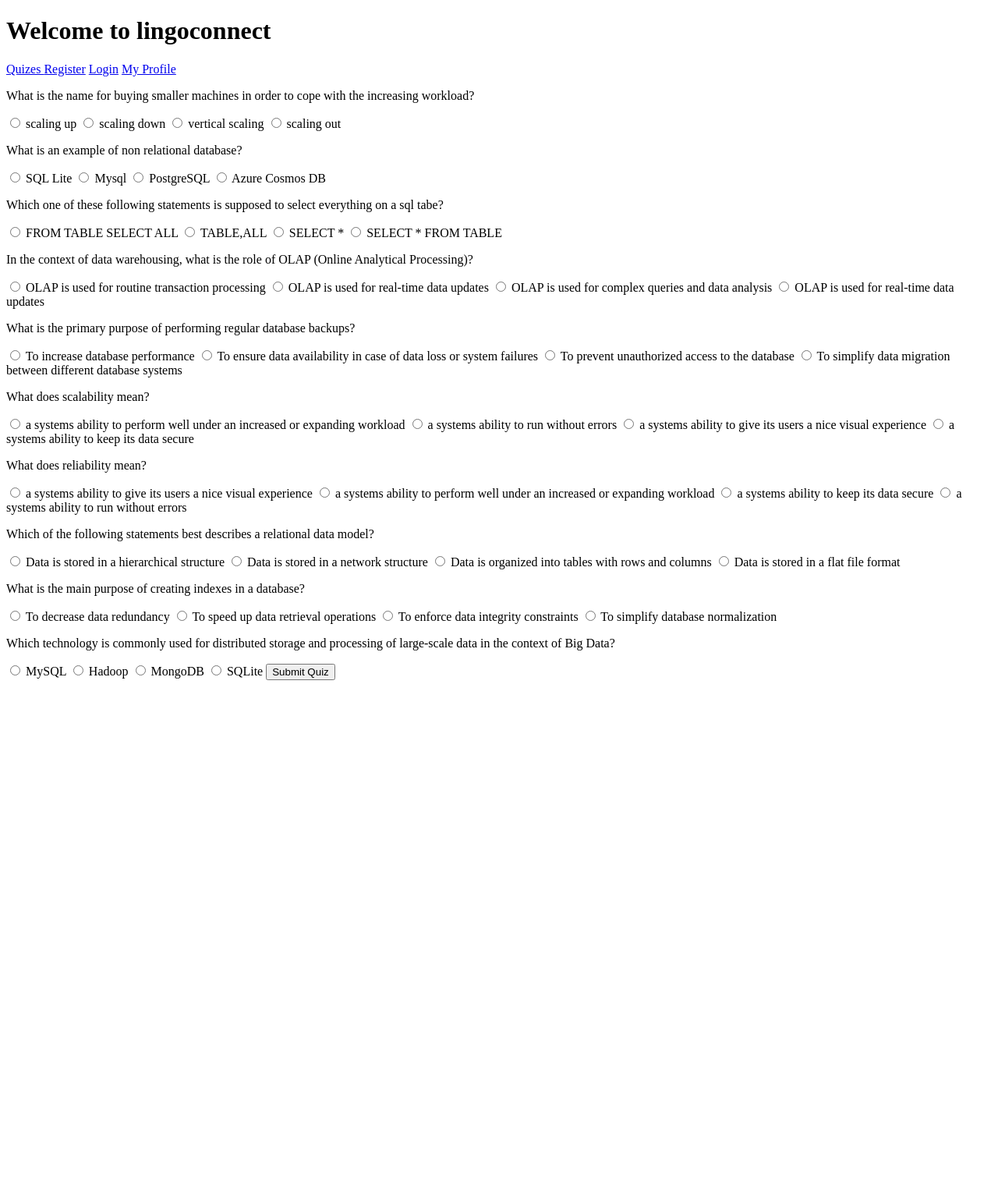
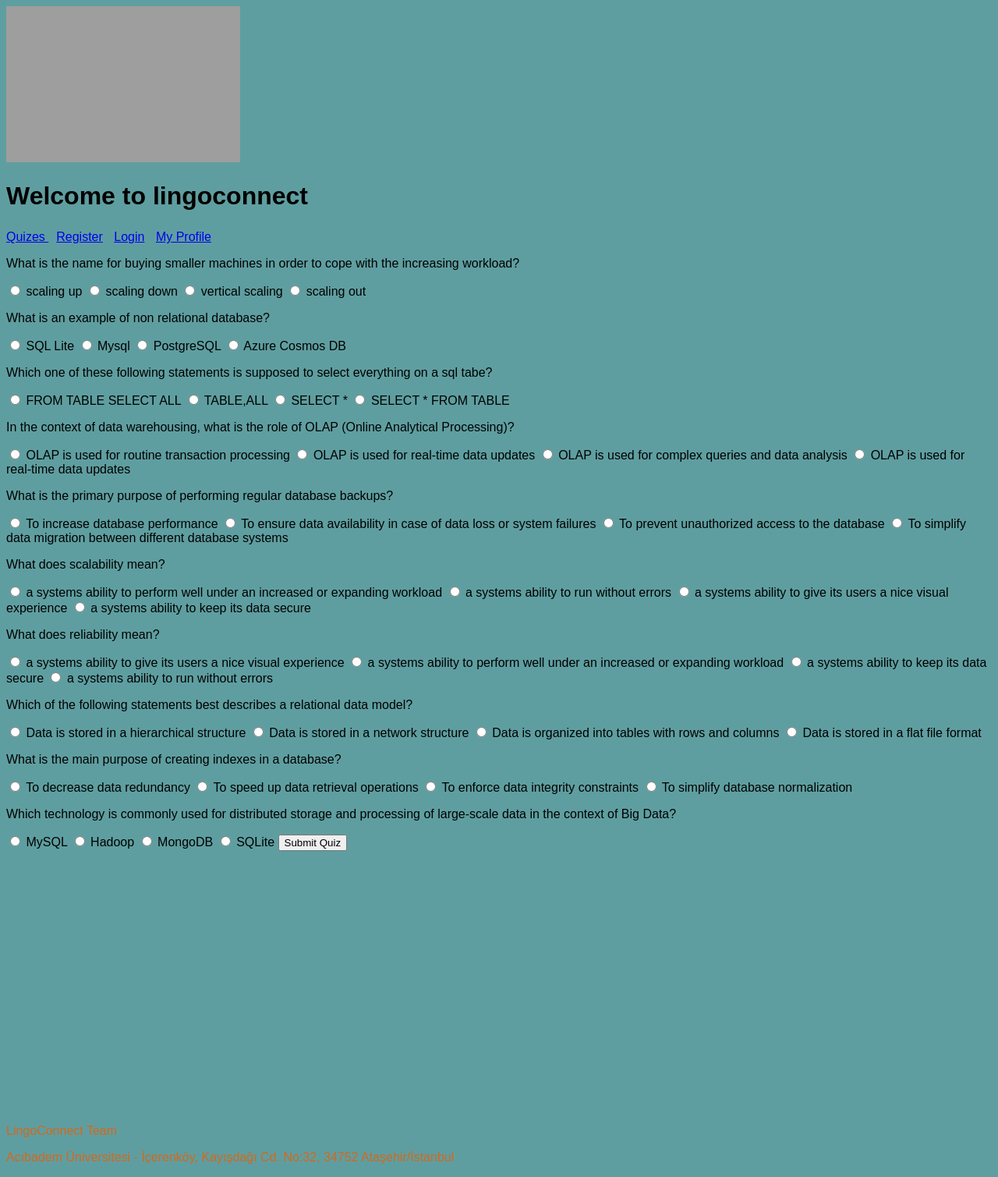
Before and after one commit to OsmanEgeKaraaslan/lingoconnectttt, a Django app: page /Quiz/3/ in a window 1280 px wide. Shown: the whole page at 78% size. Before the commit the page ends 872 px from the top, so only its background shows below. Run offline with Django 4.2, Linux system fonts and the light colour scheme; data comes from the database, SQL or seed files in the repository; both versions use the stored data as it was after the commit; grey boxes are pictures that could not be loaded.

Commit message:
newest version - css codes are added

```diff
--- a/lingoconnect/app/templates/Quiz.html
+++ b/lingoconnect/app/templates/Quiz.html
@@ -4,6 +4,19 @@
 <head>
     <meta charset="UTF-8">
     <title>{{quiz.name}}</title>
+    <style>
+        body {
+            background-color: cadetblue;
+            font-family: Arial, sans-serif;
+        }
+
+    </style>
+<!--           {% load static %}-->
+<!--    <img src="{% static 'logo.png' %}" alt="LingoConnect" width="300" height="200">-->
+</head>
+<body>
+
+
 </head>
 <body>
 
--- a/lingoconnect/app/templates/home.html
+++ b/lingoconnect/app/templates/home.html
@@ -3,13 +3,51 @@
 <head>
     <meta charset="UTF-8">
     <title>Lingoconnect</title>
+
+    <style>
+      body {
+          background-color: cornsilk
+      }
+      h1 {
+          margin-bottom: 25px
+      }
+     #link1 {
+         margin-right: 10px
+     }
+      #link2 {
+         margin-right: 10px
+     }
+      #link3 {
+         margin-right: 10px
+     }
+      #link4 {
+         margin-right: 10px
+     }
+      #link5 {
+         margin-right: 10px
+     }
+       footer {
+          color: chocolate;
+          margin-top: 350px;
+      }
+    </style>
+
+   {% load static %}
+    <img src="{% static 'logo.png' %}" alt="LingoConnect" width="300" height="200">
+
+
 </head>
 <body>
   <h1> Welcome to lingoconnect </h1>
-  <a href="{% url 'quizes' %}" > Quizes </a>
-  <a href="{% url 'register' %}">Register</a>
-  <a href="{% url 'login' %}">Login</a>
-  <a href="{% url 'profile' %}">My Profile</a>
-  {% block content %}{% endblock %}
+  <a href="{% url 'quizes' %}" id=link1> Quizes </a>
+  <a href="{% url 'register' %}" id=link2>Register</a>
+  <a href="{% url 'login' %}" id=link3>Login</a>
+  <a href="{% url 'profile' %}" id=link3>My Profile</a>
 </body>
+   {%block content%} {%endblock content%}
+  <footer>
+    <p id="footer1">LingoConnect Team</p>
+    <p id="footer2">Acıbadem Üniversitesi - İçerenköy, Kayışdağı Cd. No:32, 34752 Ataşehir/İstanbul</p>
+</footer>
+
 </html>
--- a/lingoconnect/app/urls.py
+++ b/lingoconnect/app/urls.py
@@ -3,7 +3,7 @@ from . import views
 from django.contrib.auth.views import LoginView
 urlpatterns = [
     path('',views.home,name="home"),
-    path("quizes/",views.Quizes,name="quizes"),
+    path("quizzes/",views.Quizes,name="quizes"),
     path("Quiz/<int:quiz_id>/",views.quiz,name="Quiz"),
     path('submit-quiz/<int:quiz_id>/',views.submit_quiz,name='submit_quiz'),
     path('register/', views.register, name='register'),
--- a/lingoconnect/lingoconnect/settings.py
+++ b/lingoconnect/lingoconnect/settings.py
@@ -122,3 +122,7 @@ STATIC_URL = 'static/'
 # https://docs.djangoproject.com/en/4.2/ref/settings/#default-auto-field
 
 DEFAULT_AUTO_FIELD = 'django.db.models.BigAutoField'
+
+STATICFILES_DIRS = [
+    BASE_DIR / 'your_app/static',
+]
```
Also changed, not shown: lingoconnect/app/templates/quizes.html (+40 -6 lines), lingoconnect/app/templates/registration/login.html (+20 -1 lines), lingoconnect/app/templates/registration/register.html (+20 -0 lines), lingoconnect/db.sqlite3.
